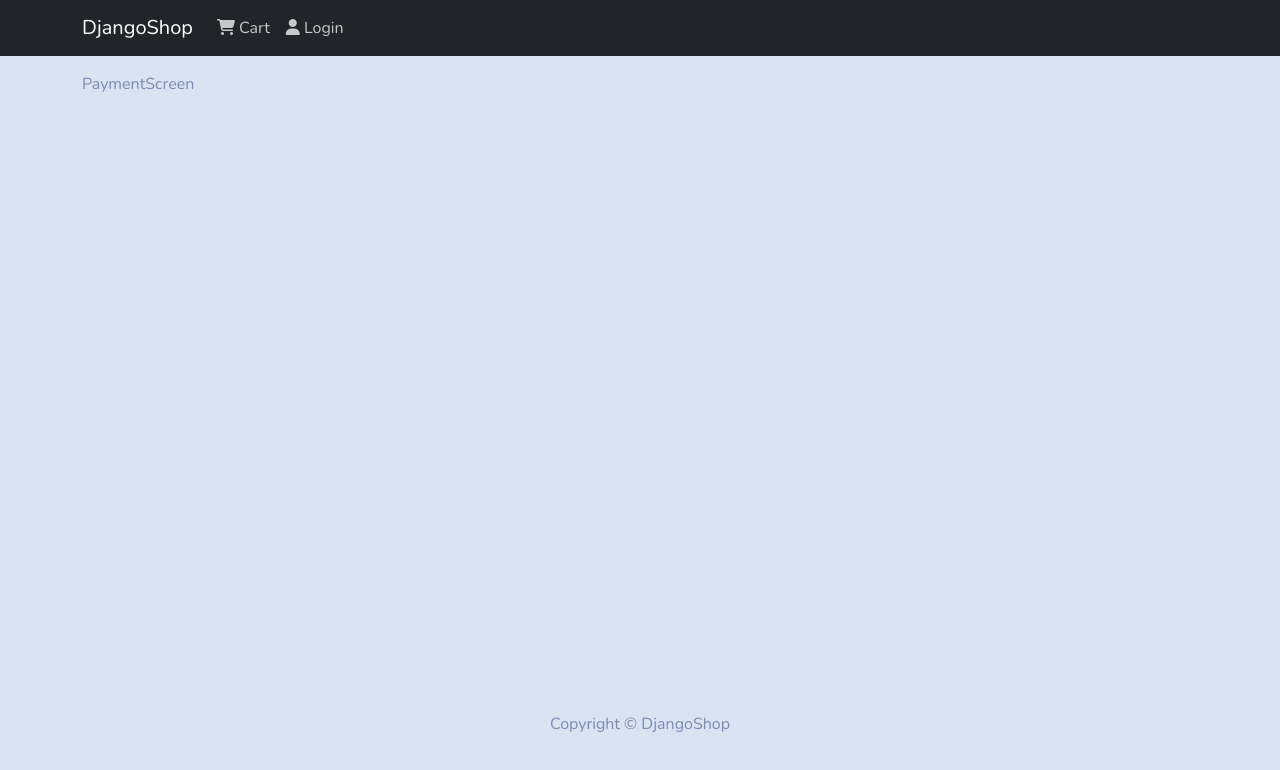
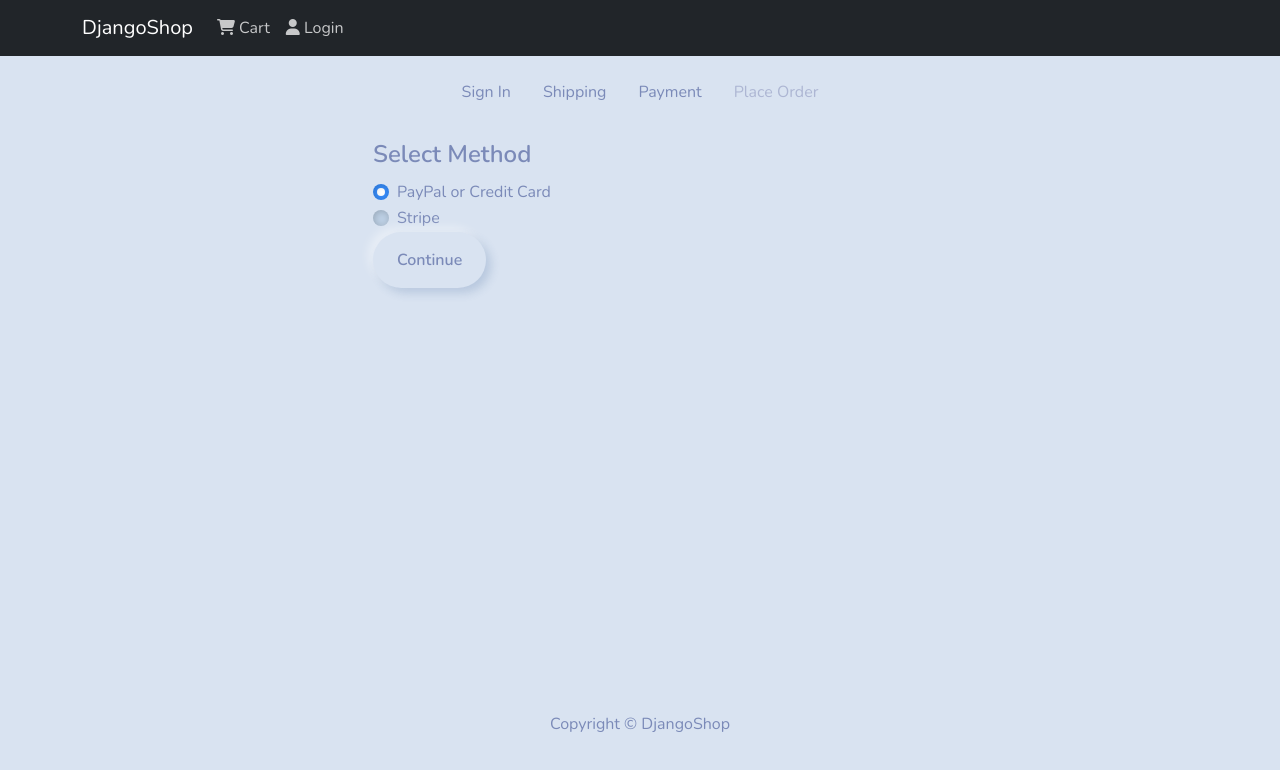
Before and after one commit to SilvesterSpath/django_shop, a React (Create React App) app in the folder frontend/: page /payment in a window 1280 px wide. Shown: the top 770 px of the page. Built offline with nearby package versions, Linux system fonts and the light colour scheme.

Commit message:
payment screen

```diff
--- a/frontend/src/screens/PaymentScreen.jsx
+++ b/frontend/src/screens/PaymentScreen.jsx
@@ -1,7 +1,61 @@
-import React from 'react';
+import React, { useState } from 'react';
+import { useDispatch, useSelector } from 'react-redux';
+import { useNavigate } from 'react-router-dom';
+import FormContainer from '../components/FormContainer';
+import CheckoutSteps from '../components/CheckoutSteps';
+import { Button, Col, Form } from 'react-bootstrap';
 
 const PaymentScreen = () => {
-  return <div>PaymentScreen</div>;
+  const cart = useSelector((state) => state.cart);
+  const { shippingAddress } = cart;
+
+  const dispatch = useDispatch();
+  const navigate = useNavigate();
+
+  const [paymentMethod, setPaymentMethod] = useState('PayPal');
+
+  /*   if (!shippingAddress.address) {
+    navigate('/shipping');
+  } */
+
+  const submitHandler = (e) => {
+    e.preventDefault();
+    /* dispatch(savePaymentMethod(paymentMethod)); */
+    navigate('/placeorder');
+  };
+
+  return (
+    <FormContainer>
+      <CheckoutSteps step1 step2 step3 />
+      <Form onSubmit={submitHandler}>
+        <Form.Group>
+          <Form.Label as='legend'>Select Method</Form.Label>
+          <Col>
+            <Form.Check
+              type='radio'
+              label='PayPal or Credit Card'
+              id='paypal'
+              name='paymentMethod'
+              value='PayPal'
+              checked
+              onChange={(e) => setPaymentMethod(e.target.value)}
+            ></Form.Check>
+            <Form.Check
+              type='radio'
+              label='Stripe'
+              id='paypal'
+              name='paymentMethod'
+              value='Stripe'
+              onChange={(e) => setPaymentMethod(e.target.value)}
+            ></Form.Check>
+          </Col>
+        </Form.Group>
+        <Button type='submit' variant='primary'>
+          Continue
+        </Button>
+      </Form>
+    </FormContainer>
+  );
 };
 
 export default PaymentScreen;
```
